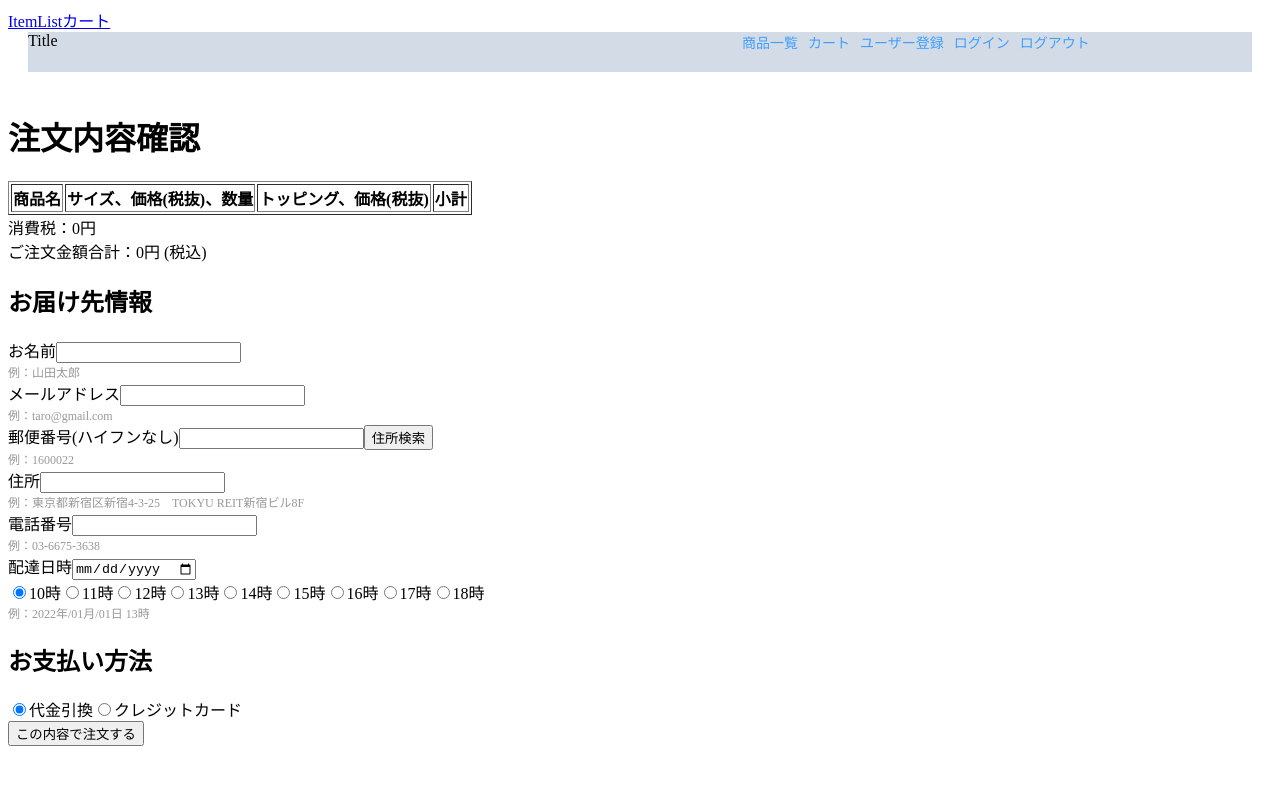
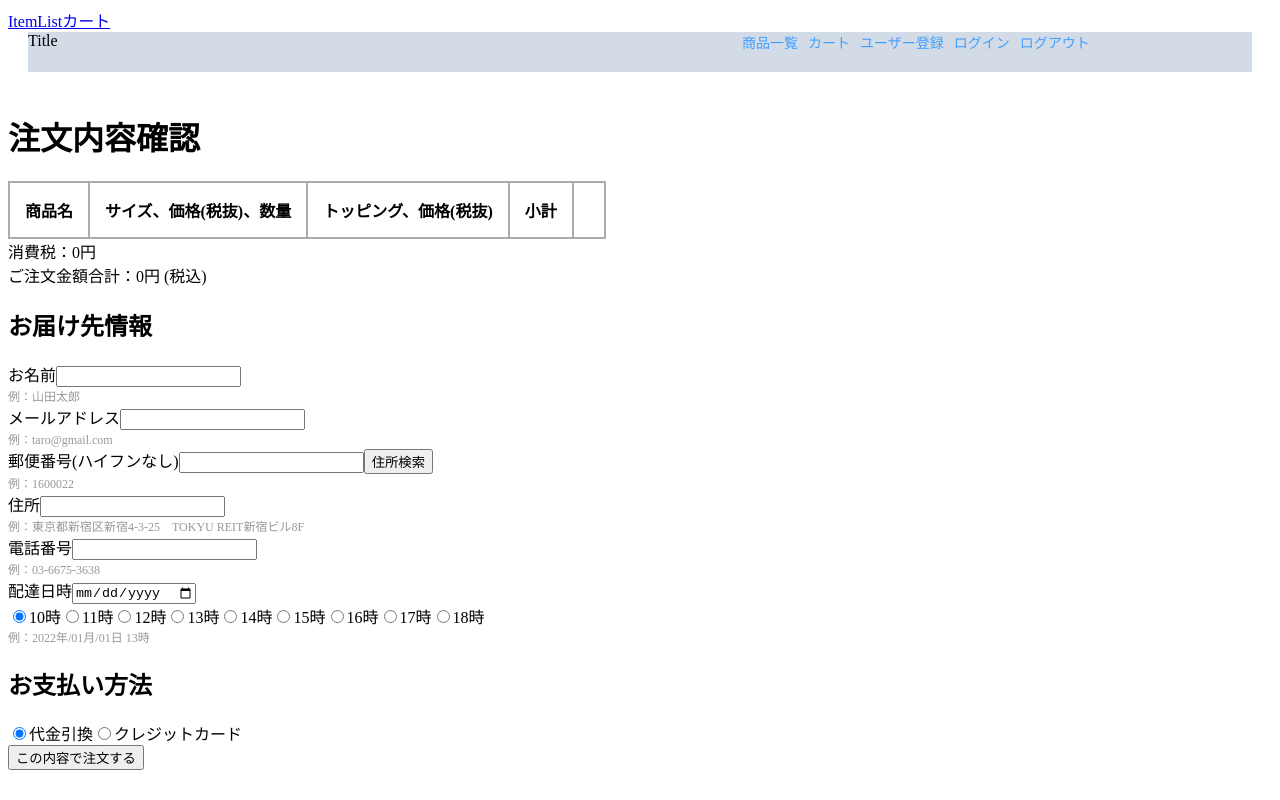
Before and after one commit to Mmy26/vue3-ecsite, a Vue app: page /orderConfirm in a window 1280 px wide. Built offline with nearby package versions, Linux system fonts and the light colour scheme.

Commit message:
テーブルのCSS修正

```diff
--- a/src/components/OrderItemFormList.vue
+++ b/src/components/OrderItemFormList.vue
@@ -39,13 +39,14 @@ onMounted(() => {
 
 <template>
   <div class="row">
-    <table class="striped" border="1">
+    <table class="striped">
       <thead>
         <tr>
           <th class="cart-table-th">商品名</th>
           <th>サイズ、価格(税抜)、数量</th>
           <th>トッピング、価格(税抜)</th>
           <th>小計</th>
+          <th></th>
         </tr>
       </thead>
       <tbody>
@@ -105,4 +106,16 @@ onMounted(() => {
   </div>
 </template>
 
-<style scoped></style>
+<style scoped>
+table {
+   border-collapse: collapse;
+   border:solid 1px;
+}
+table th, table td {
+   border-style: solid ;/* 線種 */
+   border-width: 2px; /* 線の太さ */
+   border-color: rgb(173, 172, 172);
+   padding:15px;
+}
+
+</style>
```
